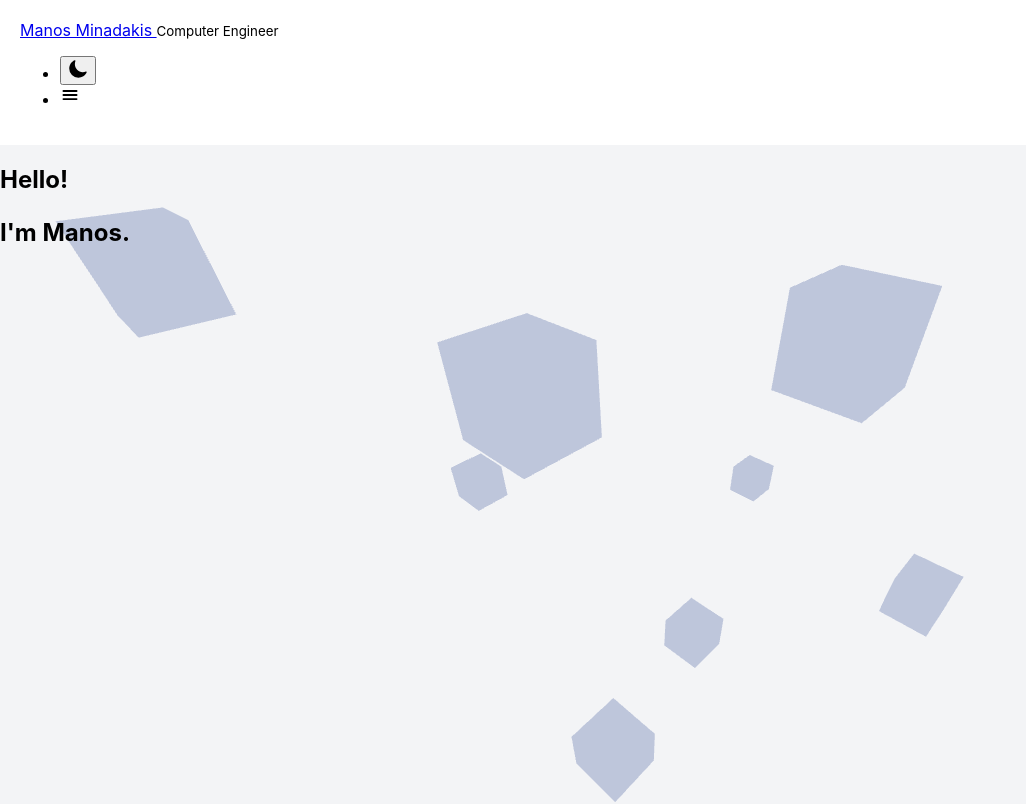
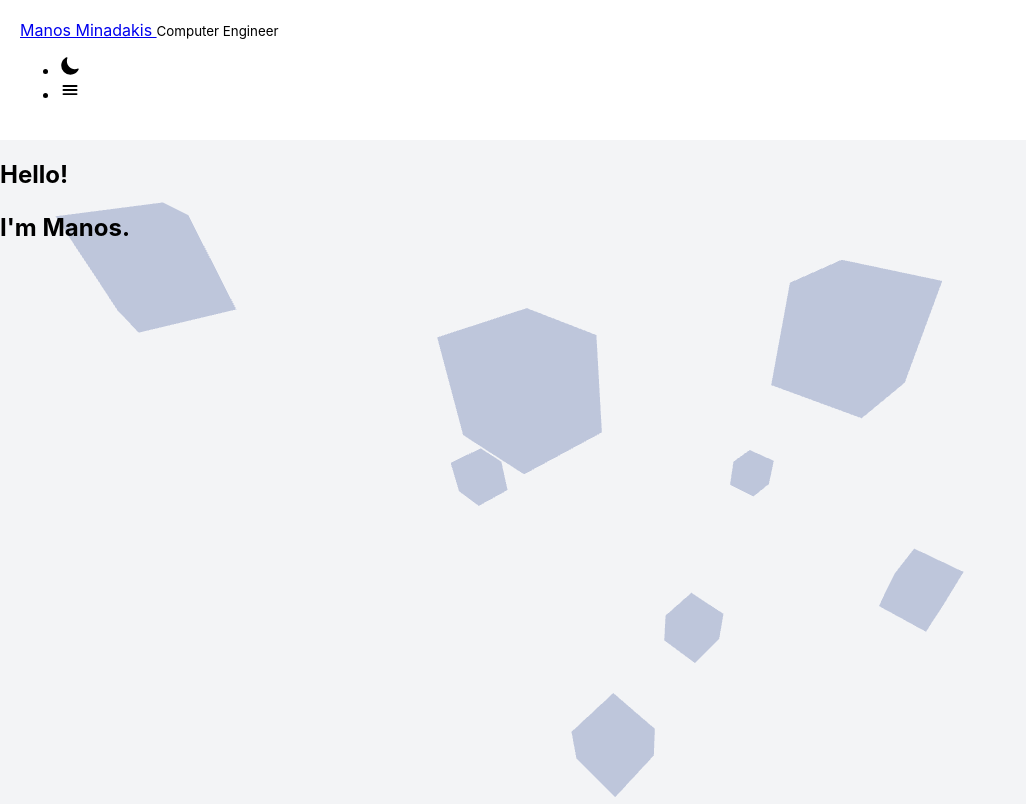
Before and after one commit to manosmin/manosmin.github.io, a React (Create React App) app: page / in a window 1280 px wide. Shown: the top 804 px of the page, without its empty margins (0-1026 px from the left). Built offline with nearby package versions, Linux system fonts and the light colour scheme.

Commit message:
li button

```diff
--- a/src/components/Header.js
+++ b/src/components/Header.js
@@ -21,11 +21,10 @@ const Header = ({ dark, darkModeHandler }) => {
         <div>
           <ul className="flex list-none">
             <div className='flex animate-drop-in opacity-0' style={{ "--delay": 0.8 + "s" }}>
-              <li className="flex icon-container bg-gray-900 dark:bg-gray-100 text-gray-100 dark:text-gray-900 rounded-full p-2 mx-1">
-                <button alt="darkmode" onClick={darkModeHandler}>
+              <li className="flex cursor-pointer icon-container bg-gray-900 dark:bg-gray-100 text-gray-100 dark:text-gray-900 rounded-full p-2 mx-1" alt="darkmode"
+              onClick={darkModeHandler}>
                   { !dark && <IoMoon size={20}/> }
                   { dark && <IoSunny size={20}/> }
-                </button>
               </li>
               <li className="flex cursor-pointer icon-container bg-gray-900 dark:bg-gray-100 text-gray-100 dark:text-gray-900 rounded-full p-2 mx-1" alt='dropdown' onClick={toggleDropdown}>
                 <IoMenu size={20} />
```
